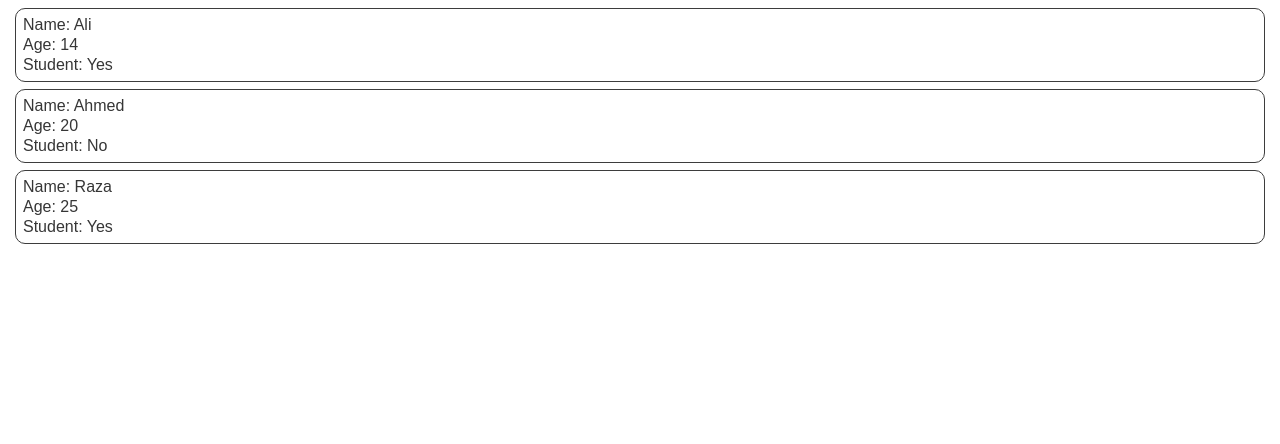
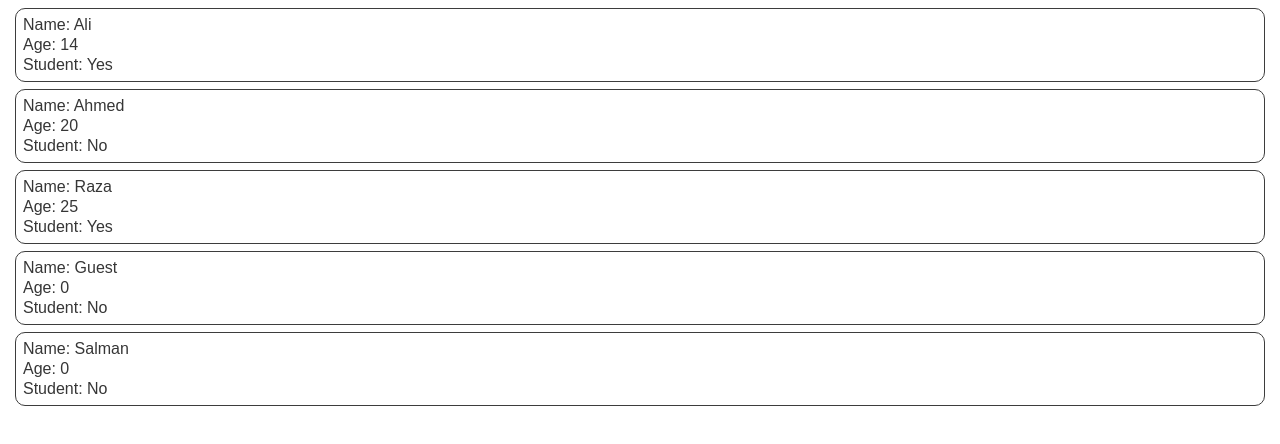
Before and after one commit to rizwanPizzee/React-learning, a React (Vite) app in the folder my-react-app-new/: page / in a window 1280 px wide. Shown: the top 444 px of the page. Built offline with nearby package versions, Linux system fonts and the light colour scheme.

Commit message:
Practicing the defaultProps

```diff
--- a/my-react-app-new/src/App.jsx
+++ b/my-react-app-new/src/App.jsx
@@ -6,6 +6,8 @@ function App() {
       <Student name="Ali" age={14} isStudent={true}/>
       <Student name="Ahmed" age={20} isStudent={false}/>
       <Student name="Raza" age={25} isStudent={true}/>
+      <Student/>
+      <Student name="Salman" />
     </>
   );
 }
--- a/my-react-app-new/src/Student.jsx
+++ b/my-react-app-new/src/Student.jsx
@@ -15,4 +15,10 @@ Student.propTypes = {
     isStudent: PropTypes.bool
 };
 
+Student.defaultProps = {
+    name: "Guest",
+    age: 0,
+    isStudent: false
+};
+
 export default Student
```
